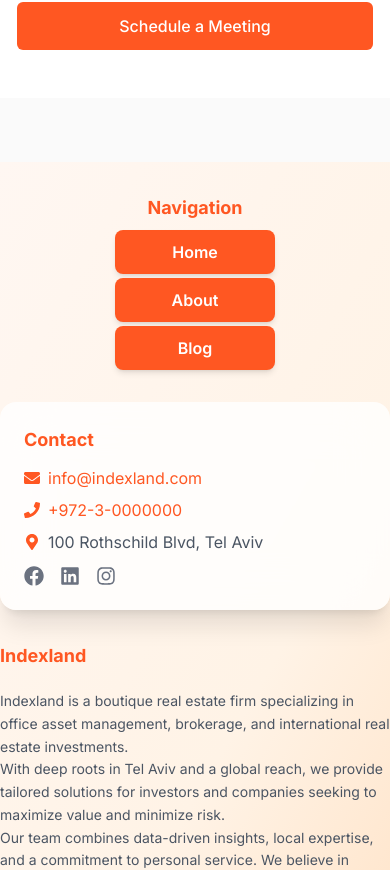
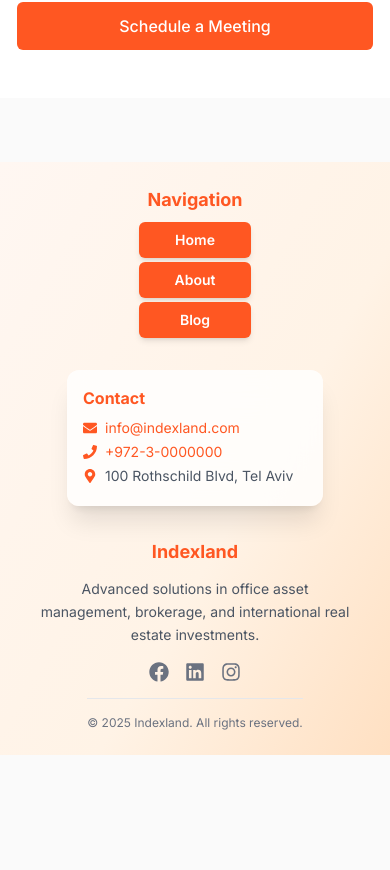
Before and after one commit to ItaySarusi/Indexland-i, a Next.js app: page /about-us in a window 390 px wide. Shown: the part 8734-9604 px from the top of the page. After the commit the page ends 9489 px from the top, so only its background shows below. Built offline with nearby package versions, Linux system fonts and the light colour scheme.

Commit message:
Refactor Footer and CtaSection components for improved layout and styling. Adjusted spacing, button styles, and text sizes for better responsiveness and visual appeal. Enhanced animations and accessibility features, including updated glass-card designs and button interactions.

```diff
--- a/src/components/layout/Footer.tsx
+++ b/src/components/layout/Footer.tsx
@@ -12,54 +12,51 @@ export default function Footer() {
     <footer className="relative transition-colors duration-200">
       {/* Gradient background for light/dark mode */}
       <div className="absolute inset-0 z-0 bg-gradient-to-tr from-[#fff7f2] via-[#fff3e6] to-[#ffe0c2] dark:from-backgroundDark dark:via-gray-900 dark:to-primary/20" style={{background: 'linear-gradient(120deg, #fff7f2 0%, #fff3e6 60%, #ffe0c2 100%)'}} />
-      <div className="container relative z-10 py-8 flex flex-col gap-6 items-center justify-center">
+      <div className="container relative z-10 py-6 flex flex-col gap-4 items-center justify-center">
         {/* Main grid */}
-        <div className="w-full flex flex-col md:flex-row md:items-start md:justify-center gap-8 md:gap-16">
+        <div className="w-full flex flex-col md:flex-row md:items-start md:justify-center gap-8 md:gap-24">
           {/* Navigation */}
           <nav className="flex flex-col items-center md:items-start">
             <h3 className="text-lg font-bold text-primary mb-2">Navigation</h3>
-            <div className="flex flex-col w-40 md:w-44">
-              <Link href="/" className="rounded-lg bg-primary text-white border-2 border-primary/70 shadow-md px-0 py-2 font-semibold hover:bg-orange-500 hover:text-white transition-all text-center focus:outline-none focus:ring-2 focus:ring-primary/40 focus:ring-offset-2 nav-cta-btn mb-1">Home</Link>
-              <Link href="/about-us" className="rounded-lg bg-primary text-white border-2 border-primary/70 shadow-md px-0 py-2 font-semibold hover:bg-orange-500 hover:text-white transition-all text-center focus:outline-none focus:ring-2 focus:ring-primary/40 focus:ring-offset-2 nav-cta-btn mb-1">About</Link>
-              <Link href="/blog" className="rounded-lg bg-primary text-white border-2 border-primary/70 shadow-md px-0 py-2 font-semibold hover:bg-orange-500 hover:text-white transition-all text-center focus:outline-none focus:ring-2 focus:ring-primary/40 focus:ring-offset-2 nav-cta-btn">Blog</Link>
+            <div className="flex flex-col w-28 md:w-32">
+              <Link href="/" className="rounded-md bg-primary text-white border-2 border-primary/70 shadow-md px-0 py-1.5 text-sm font-semibold hover:bg-orange-500 hover:text-white transition-all text-center focus:outline-none focus:ring-2 focus:ring-primary/40 focus:ring-offset-2 nav-cta-btn mb-1">Home</Link>
+              <Link href="/about-us" className="rounded-md bg-primary text-white border-2 border-primary/70 shadow-md px-0 py-1.5 text-sm font-semibold hover:bg-orange-500 hover:text-white transition-all text-center focus:outline-none focus:ring-2 focus:ring-primary/40 focus:ring-offset-2 nav-cta-btn mb-1">About</Link>
+              <Link href="/blog" className="rounded-md bg-primary text-white border-2 border-primary/70 shadow-md px-0 py-1.5 text-sm font-semibold hover:bg-orange-500 hover:text-white transition-all text-center focus:outline-none focus:ring-2 focus:ring-primary/40 focus:ring-offset-2 nav-cta-btn">Blog</Link>
             </div>
           </nav>
-          {/* Social & Contact in glass card */}
-          <div className="flex flex-col gap-3">
-            <div className="glass-card rounded-2xl p-6 shadow-xl border border-white/30 dark:border-white/10 backdrop-blur-xl bg-white/80 dark:bg-backgroundDark/80">
-              <h3 className="text-lg font-bold text-primary mb-3">Contact</h3>
-              <div className="flex items-center gap-2 text-gray-600 dark:text-gray-300 mb-2">
+          {/* Social & Contact in compact glass card */}
+          <div className="flex flex-col gap-2 items-center md:items-start">
+            <div className="glass-card rounded-xl p-4 shadow-xl border border-white/30 dark:border-white/10 backdrop-blur-xl bg-white/80 dark:bg-backgroundDark/80 w-64 max-w-full">
+              <h3 className="text-base font-bold text-primary mb-2">Contact</h3>
+              <div className="flex items-center gap-2 text-gray-600 dark:text-gray-300 mb-1 text-sm">
                 <FaEnvelope className="text-primary" />
                 <a href="mailto:info@indexland.com" className="hover:text-primary transition-colors">info@indexland.com</a>
               </div>
-              <div className="flex items-center gap-2 text-gray-600 dark:text-gray-300 mb-2">
+              <div className="flex items-center gap-2 text-gray-600 dark:text-gray-300 mb-1 text-sm">
                 <FaPhone className="text-primary" />
                 <a href="tel:+972-3-0000000" className="hover:text-primary transition-colors">+972-3-0000000</a>
               </div>
-              <div className="flex items-center gap-2 text-gray-600 dark:text-gray-300 mb-2">
+              <div className="flex items-center gap-2 text-gray-600 dark:text-gray-300 mb-1 text-sm">
                 <FaMapMarkerAlt className="text-primary" />
                 <span>100 Rothschild Blvd, Tel Aviv</span>
-              </div>
-              <div className="flex gap-4 mt-3">
-                <a href="https://facebook.com" target="_blank" rel="noopener noreferrer" className="hover:text-primary text-gray-500 dark:text-gray-400 text-xl"><FaFacebook /></a>
-                <a href="https://linkedin.com" target="_blank" rel="noopener noreferrer" className="hover:text-primary text-gray-500 dark:text-gray-400 text-xl"><FaLinkedin /></a>
-                <a href="https://instagram.com" target="_blank" rel="noopener noreferrer" className="hover:text-primary text-gray-500 dark:text-gray-400 text-xl"><FaInstagram /></a>
               </div>
             </div>
           </div>
           {/* About/Brand */}
-          <div className="flex flex-col gap-3 max-w-md">
-            <h3 className="text-lg font-bold text-primary mb-2">Indexland</h3>
-            <p className="text-gray-600 dark:text-gray-300 text-sm leading-relaxed">
-              Indexland is a boutique real estate firm specializing in office asset management, brokerage, and international real estate investments. <br />
-              With deep roots in Tel Aviv and a global reach, we provide tailored solutions for investors and companies seeking to maximize value and minimize risk.<br />
-              Our team combines data-driven insights, local expertise, and a commitment to personal service. We believe in transparency, innovation, and building long-term partnerships with our clients.<br />
-              Whether you are expanding your portfolio, entering new markets, or seeking a trusted partner for ongoing management, Indexland is here to guide you every step of the way.
+          <div className="flex flex-col gap-2 max-w-xs items-center md:items-start">
+            <h3 className="text-lg font-bold text-primary mb-1">Indexland</h3>
+            <p className="text-gray-600 dark:text-gray-300 text-sm leading-relaxed text-center md:text-left">
+              Advanced solutions in office asset management, brokerage, and international real estate investments.
             </p>
+            <div className="flex gap-4 mt-2 justify-center md:justify-start">
+              <a href="https://facebook.com" target="_blank" rel="noopener noreferrer" className="hover:text-primary text-gray-500 dark:text-gray-400 text-xl"><FaFacebook /></a>
+              <a href="https://linkedin.com" target="_blank" rel="noopener noreferrer" className="hover:text-primary text-gray-500 dark:text-gray-400 text-xl"><FaLinkedin /></a>
+              <a href="https://instagram.com" target="_blank" rel="noopener noreferrer" className="hover:text-primary text-gray-500 dark:text-gray-400 text-xl"><FaInstagram /></a>
+            </div>
           </div>
         </div>
         {/* Bottom bar */}
-        <div className="border-t border-gray-200 dark:border-gray-800 pt-6 text-center text-gray-500 dark:text-gray-400 text-sm">
+        <div className="border-t border-gray-200 dark:border-gray-800 pt-4 text-center text-gray-500 dark:text-gray-400 text-xs">
           &copy; {new Date().getFullYear()} Indexland. All rights reserved.
         </div>
       </div>
```
Also changed, not shown: src/components/sections/CtaSection.tsx (+66 -41 lines).
